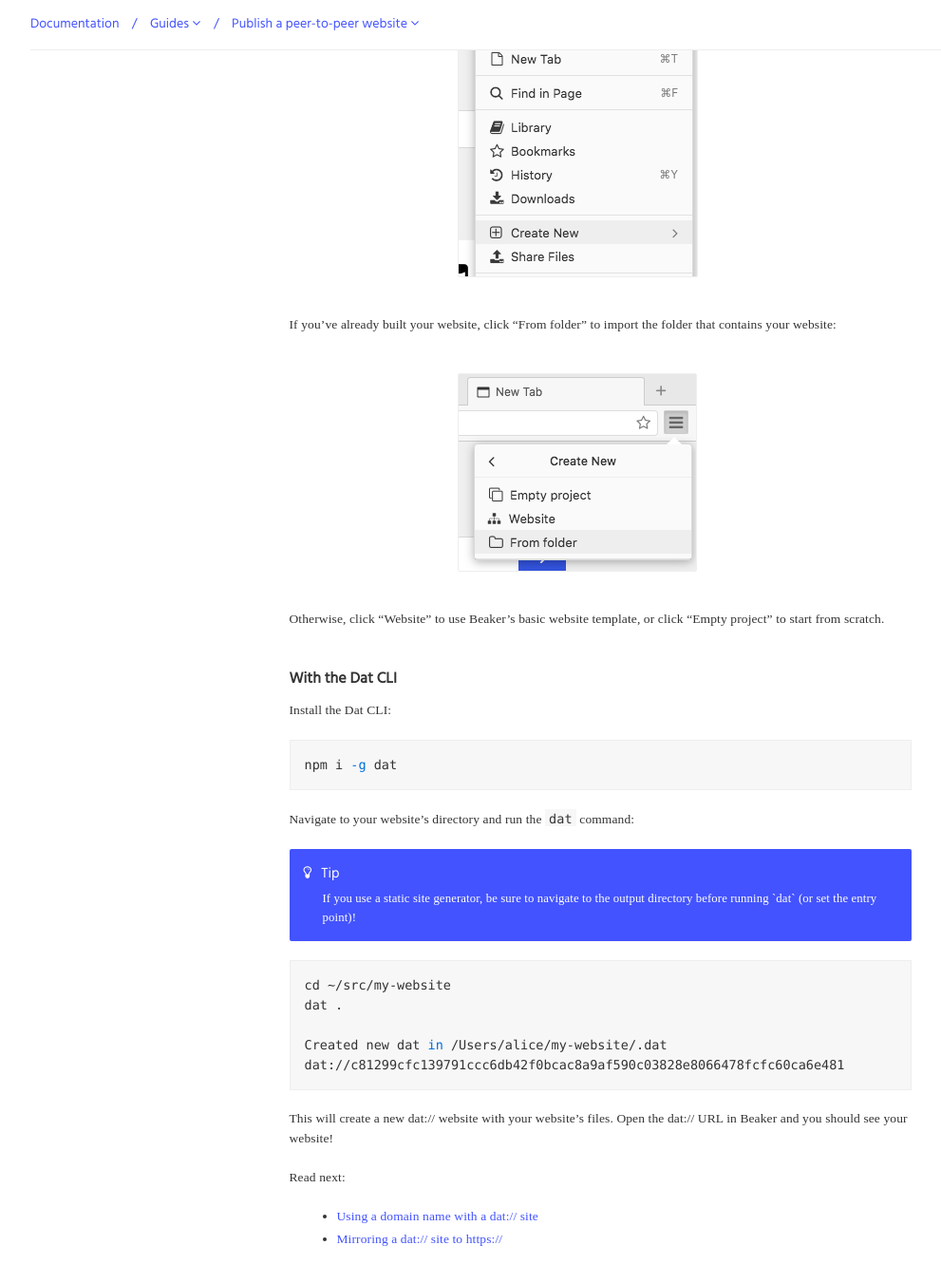
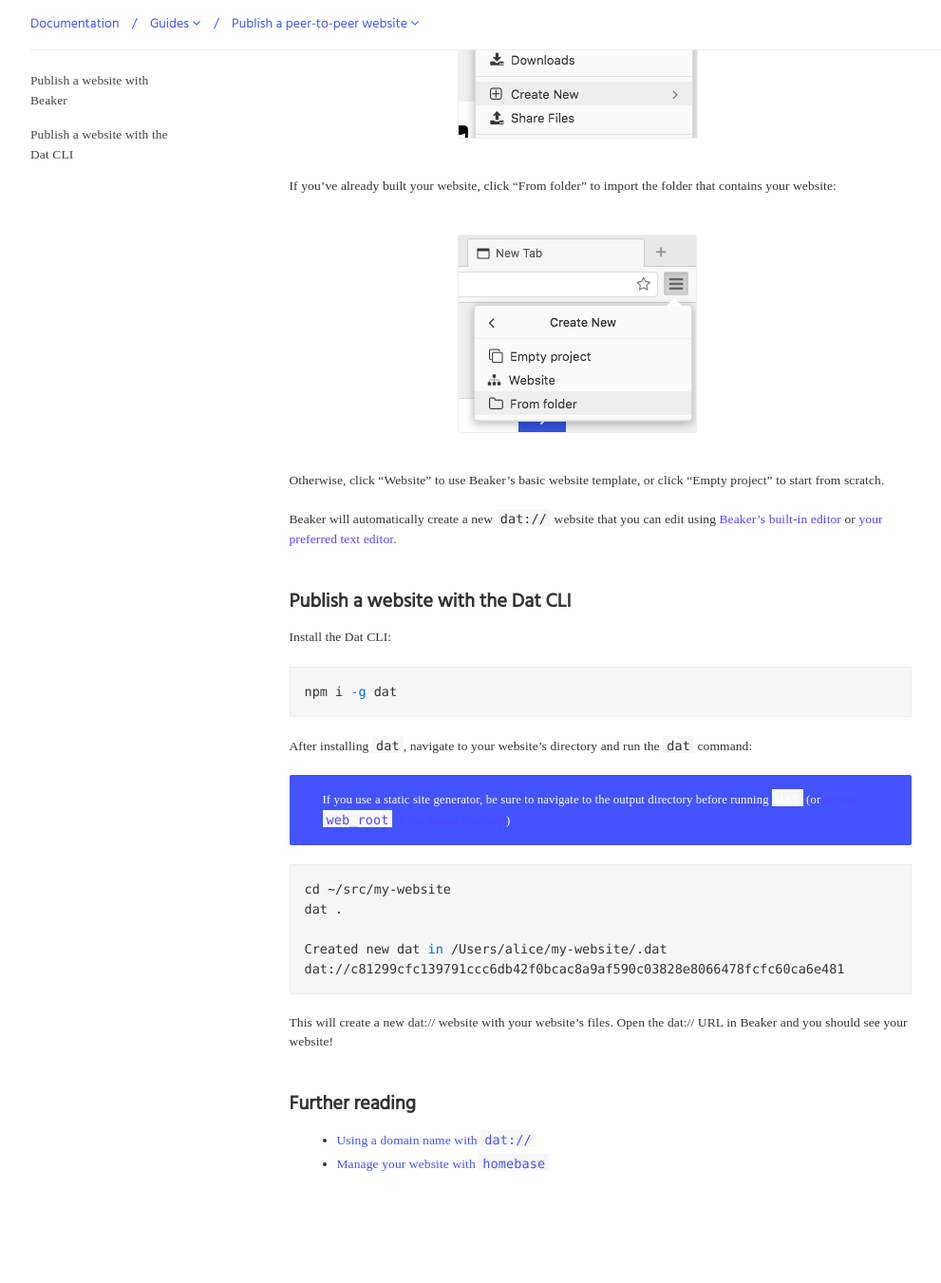
Before and after one commit to beakerbrowser/beakerbrowser.com, a Jekyll site: the page built from _docs/guides/publish-a-peer-to-peer-website.md, in a window 1280 px wide and 1400 px high, scrolled down 672 px. Shown: the top 1351 px of the window at 95% size, without its empty margins (83-1074 px from the left). Built offline with Jekyll 4.4.1, drawn with Linux system fonts in a browser that asks for light colours; some web fonts are replaced; after the commit the page ends 1993 px from its top, so only the background shows below that; some of the changed text lies outside the part shown.

Commit message:
Update publish a peer-to-peer website guide

````diff
--- a/_data/docs.yml
+++ b/_data/docs.yml
@@ -34,6 +34,14 @@ guides:
       featured: true
     - title: Publish a peer-to-peer website
       url: /docs/guides/publish-a-peer-to-peer-website
+      authorLink: https://taravancil.com
+      authorAvatar: /img/team/taravancil.jpg
+      featured: true
+      children:
+        - title: Publish a website with Beaker
+          url: "#publish-a-website-with-beaker"
+        - title: Publish a website with the Dat CLI
+          url: "#publish-a-website-with-the-dat-cli"
     - title: Use a custom 404 page
       url: /docs/guides/use-a-custom-404-page
       author: Tara Vancil
--- a/_docs/guides/publish-a-peer-to-peer-website.md
+++ b/_docs/guides/publish-a-peer-to-peer-website.md
@@ -1,39 +1,21 @@
 ---
 title: Publish a peer-to-peer website
 section: guides
+author: Tara Vancil
+authorLink: https://taravancil.com
+authorAvatar: /img/team/taravancil.jpg
 ---
 
-Ready to create your first website? Already have a website that you want to publish on the p2p Web? This guide is for you.
+<p class="accent">
+  Ready to create your first website? Already have a website that you want to publish on the p2p Web? This guide is for you.
+</p>
 
 Related links:
 
 * [What's a peer-to-peer-website?](/docs/how-beaker-works/peer-to-peer-websites)
-* [Using a domain name with a dat:// site](TODO)
-* [Mirroring a dat:// site to https://](TODO)
+* [Using a domain name with a dat:// site](/docs/guides/use-a-domain-name-with-dat)
 
-## Publish your website
-
-TODO With Beaker or on the command line jump
-
-<div class="beaker-dat-picker">
-  <a href="" class="">
-  	<span class="icon fa fa-window-maximize"></span>
-
-  	<span class="label">
-  	  With Beaker
-  	</span>
-  </a>
-
-  <a href="" class="">
-  	<span class="icon fa fa-terminal"></span>
-
-  	<span class="label">
-  	  On the command line
-  	</span>
-  </a>
-</div>
-
-### With Beaker
+## Publish a website with Beaker
 
 Open Beaker's main menu and click "Create new":
 
@@ -49,7 +31,9 @@ If you've already built your website, click "From folder" to import the folder t
 
 Otherwise, click "Website" to use Beaker's basic website template, or click "Empty project" to start from scratch.
 
-### With the Dat CLI
+Beaker will automatically create a new `dat://` website that you can edit using [Beaker's built-in editor](/docs/tour/#4-beakers-built-in-editor) or [your preferred text editor](/docs/tour/#using-your-own-editor).
+
+## Publish a website with the Dat CLI
 
 Install the Dat CLI:
 
@@ -57,16 +41,13 @@ Install the Dat CLI:
 npm i -g dat
 ```
 
-Navigate to your website's directory and run the `dat` command:
+After installing `dat`, navigate to your website's directory and run the `dat` command:
 
 <aside class="tip">
-  <div class="tip-heading">
-  	<span class="fa fa-lightbulb-o"></span>
-  	Tip
-  </div>
+  <span class="fas fa-lightbulb"></span>
 
   <p class="tip-content">
-  	If you use a static site generator, be sure to navigate to the output directory before running `dat` (or set the entry point)!
+  	If you use a static site generator, be sure to navigate to the output directory before running <code>dat</code> (or <a href="/docs/apis/manifest#web-root">set the <code>web_root</code> to the output directory</a>)
   </p>
 </aside>
 
@@ -80,7 +61,7 @@ dat://c81299cfc139791ccc6db42f0bcac8a9af590c03828e8066478fcfc60ca6e481
 
 This will create a new dat:// website with your website's files. Open the dat:// URL in Beaker and you should see your website!
 
-Read next:
+## Further reading
 
-* [Using a domain name with a dat:// site](TODO)
-* [Mirroring a dat:// site to https://](TODO)
+* [Using a domain name with `dat://`](/docs/guides/use-a-domain-name-with-dat)
+* [Manage your website with `homebase`](https://github.com/beakerbrowser/homebase)
````
